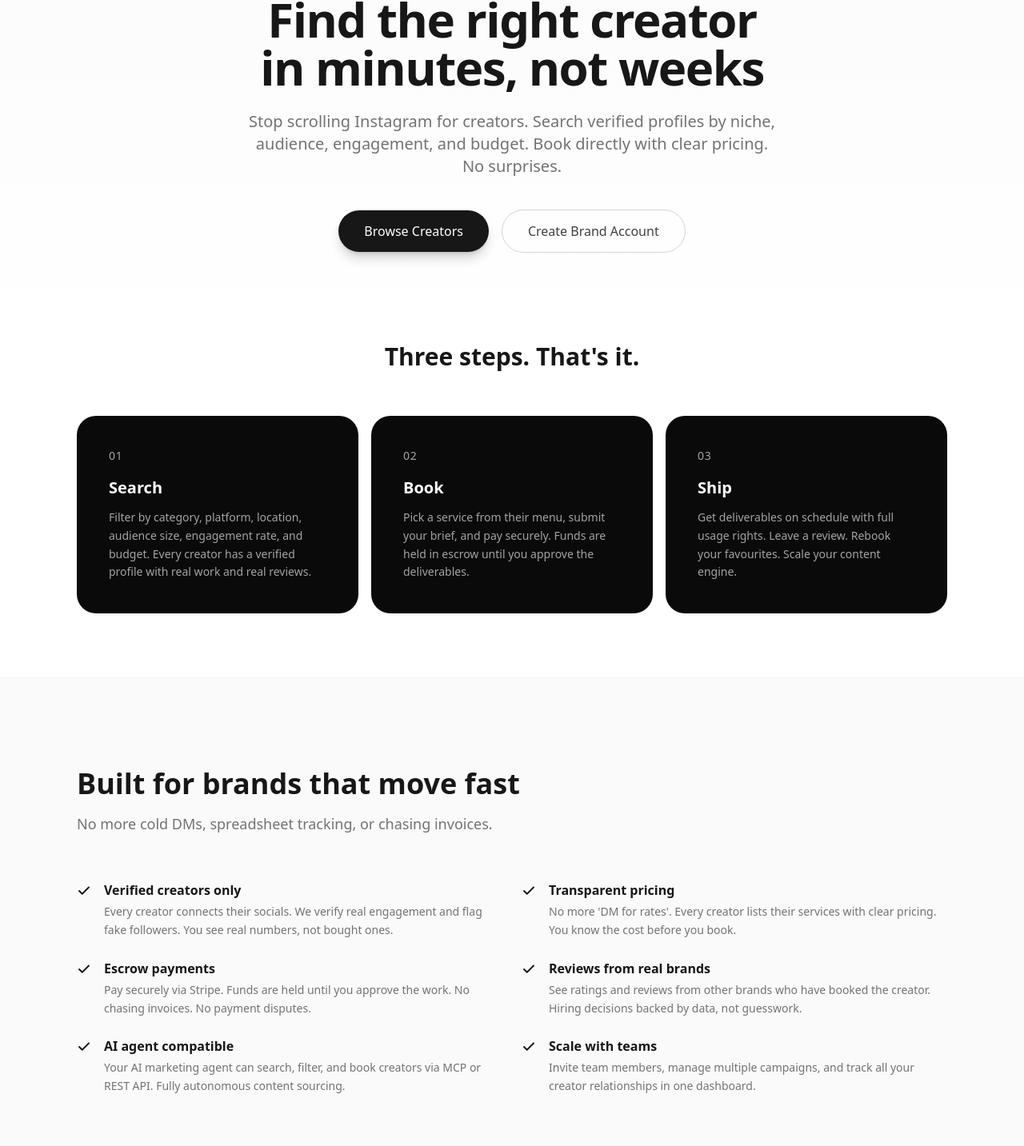
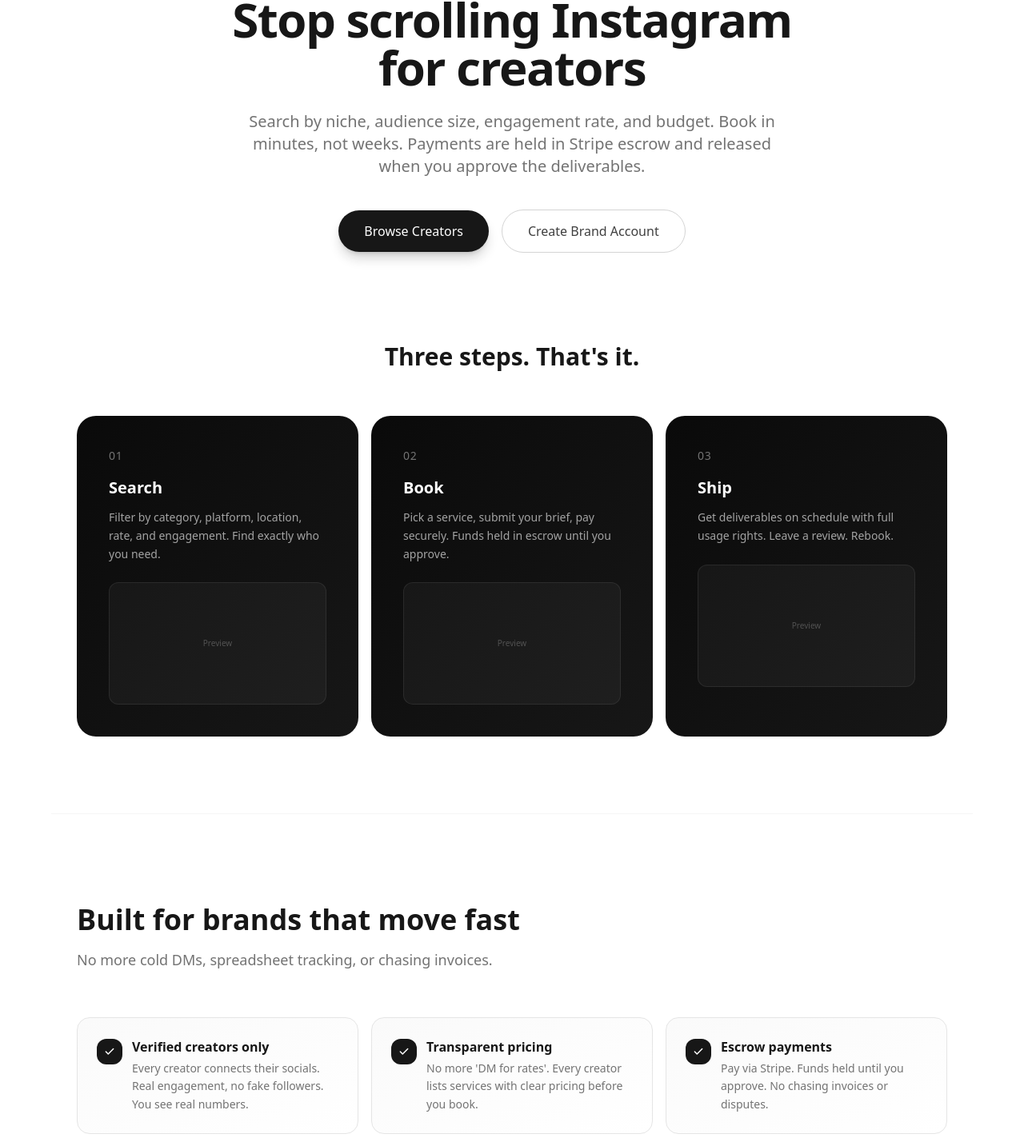
Before and after one commit to flinchify/hireacreator.ai, a Next.js app: page /for-brands in a window 1280 px wide. Shown: the part 230-1663 px from the top of the page at 80% size. Built offline with nearby package versions, Linux system fonts and the light colour scheme; no server answers.

Commit message:
For Brands: consistent white bg, gradient cards with hover animations, 3-col feature grid. Security: HSTS, X-Frame-Options, nosniff, referrer policy, permissions policy, no-cache on API routes. PWA: blob storage domain in next.config

```diff
--- a/components/for-brands-content.tsx
+++ b/components/for-brands-content.tsx
@@ -1,6 +1,7 @@
 "use client";
 
 import Link from "next/link";
+import Image from "next/image";
 import { useAuth } from "@/components/auth-context";
 import { AnimateOnScroll, StaggerChildren } from "@/components/animate-on-scroll";
 
@@ -19,19 +20,19 @@ export function ForBrandsContent() {
     <>
       {/* Hero */}
       <section className="relative pt-32 sm:pt-40 pb-20 sm:pb-28 overflow-hidden">
-        <div className="absolute inset-0 bg-gradient-to-b from-neutral-50 to-white" />
+        <div className="absolute inset-0 bg-white" />
         <div className="relative max-w-4xl mx-auto px-4 sm:px-6 lg:px-8 text-center">
           <div className="inline-flex items-center gap-2 px-4 py-1.5 bg-neutral-100 rounded-full text-sm font-medium text-neutral-600 mb-8">
             For Brands &amp; Agencies
           </div>
 
           <h1 className="font-display text-4xl sm:text-5xl lg:text-6xl font-bold tracking-tight text-neutral-900 leading-[1.1]">
-            Find the right creator<br className="hidden sm:block" /> in minutes, not weeks
+            Stop scrolling Instagram<br className="hidden sm:block" /> for creators
           </h1>
 
           <p className="mt-6 text-lg sm:text-xl text-neutral-500 max-w-2xl mx-auto leading-relaxed">
-            Stop scrolling Instagram for creators. Search verified profiles by niche,
-            audience, engagement, and budget. Book directly with clear pricing. No surprises.
+            Search by niche, audience size, engagement rate, and budget. Book in minutes, not weeks.
+            Payments are held in Stripe escrow and released when you approve the deliverables.
           </p>
 
           <div className="mt-10 flex flex-col sm:flex-row items-center justify-center gap-4">
@@ -50,8 +51,8 @@ export function ForBrandsContent() {
         </div>
       </section>
 
-      {/* How it works */}
-      <section className="max-w-6xl mx-auto px-4 sm:px-6 lg:px-8 pb-20">
+      {/* How it works — gradient cards with hover */}
+      <section className="max-w-6xl mx-auto px-4 sm:px-6 lg:px-8 pb-24 bg-white">
         <AnimateOnScroll>
           <div className="text-center mb-14">
             <h2 className="font-display text-3xl font-bold text-neutral-900 mb-4">
@@ -60,36 +61,27 @@ export function ForBrandsContent() {
           </div>
         </AnimateOnScroll>
         <StaggerChildren className="grid md:grid-cols-3 gap-4" staggerMs={150}>
-          <div className="aos-stagger-item bg-neutral-950 text-white rounded-3xl p-8 md:p-10">
-            <div className="text-sm font-medium text-neutral-400 uppercase tracking-wider mb-4">01</div>
-            <h3 className="font-display text-xl font-bold mb-3">Search</h3>
-            <p className="text-neutral-400 text-sm leading-relaxed">
-              Filter by category, platform, location, audience size, engagement rate, and budget.
-              Every creator has a verified profile with real work and real reviews.
-            </p>
-          </div>
-          <div className="aos-stagger-item bg-neutral-950 text-white rounded-3xl p-8 md:p-10">
-            <div className="text-sm font-medium text-neutral-400 uppercase tracking-wider mb-4">02</div>
-            <h3 className="font-display text-xl font-bold mb-3">Book</h3>
-            <p className="text-neutral-400 text-sm leading-relaxed">
-              Pick a service from their menu, submit your brief, and pay securely.
-              Funds are held in escrow until you approve the deliverables.
-            </p>
-          </div>
-          <div className="aos-stagger-item bg-neutral-950 text-white rounded-3xl p-8 md:p-10">
-            <div className="text-sm font-medium text-neutral-400 uppercase tracking-wider mb-4">03</div>
-            <h3 className="font-display text-xl font-bold mb-3">Ship</h3>
-            <p className="text-neutral-400 text-sm leading-relaxed">
-              Get deliverables on schedule with full usage rights.
-              Leave a review. Rebook your favourites. Scale your content engine.
-            </p>
-          </div>
+          {[
+            { num: "01", title: "Search", desc: "Filter by category, platform, location, rate, and engagement. Find exactly who you need.", gradient: "from-neutral-900 via-neutral-800 to-neutral-900", screenshot: "/browse" },
+            { num: "02", title: "Book", desc: "Pick a service, submit your brief, pay securely. Funds held in escrow until you approve.", gradient: "from-neutral-900 via-neutral-850 to-neutral-800", screenshot: "/pricing" },
+            { num: "03", title: "Ship", desc: "Get deliverables on schedule with full usage rights. Leave a review. Rebook.", gradient: "from-neutral-800 via-neutral-900 to-neutral-900", screenshot: null },
+          ].map(step => (
+            <div key={step.num} className="aos-stagger-item group bg-gradient-to-br from-neutral-950 to-neutral-900 text-white rounded-3xl p-8 md:p-10 hover:scale-[1.02] hover:shadow-2xl hover:shadow-neutral-900/30 transition-all duration-300 cursor-default">
+              <div className="text-sm font-medium text-neutral-500 uppercase tracking-wider mb-4">{step.num}</div>
+              <h3 className="font-display text-xl font-bold mb-3 group-hover:text-white transition-colors">{step.title}</h3>
+              <p className="text-neutral-400 text-sm leading-relaxed mb-6">{step.desc}</p>
+              {/* Mini screenshot placeholder */}
+              <div className="rounded-xl bg-white/[0.04] border border-white/[0.08] overflow-hidden aspect-video flex items-center justify-center group-hover:border-white/15 transition-colors">
+                <div className="text-[10px] text-neutral-600 font-medium">Preview</div>
+              </div>
+            </div>
+          ))}
         </StaggerChildren>
       </section>
 
-      {/* Why HireACreator */}
-      <AnimateOnScroll as="section" className="bg-neutral-50 border-y border-neutral-100">
-        <div className="max-w-6xl mx-auto px-4 sm:px-6 lg:px-8 py-20 sm:py-28">
+      {/* Why HireACreator — SAME white background */}
+      <AnimateOnScroll as="section" className="bg-white">
+        <div className="max-w-6xl mx-auto px-4 sm:px-6 lg:px-8 py-20 sm:py-28 border-t border-neutral-100">
           <div className="max-w-2xl mb-14">
             <h2 className="font-display text-3xl sm:text-4xl font-bold text-neutral-900 leading-tight mb-4">
               Built for brands that move fast
@@ -99,38 +91,24 @@ export function ForBrandsContent() {
             </p>
           </div>
 
-          <div className="grid sm:grid-cols-2 gap-6">
+          <div className="grid sm:grid-cols-2 lg:grid-cols-3 gap-4">
             {[
-              {
-                title: "Verified creators only",
-                desc: "Every creator connects their socials. We verify real engagement and flag fake followers. You see real numbers, not bought ones.",
-              },
-              {
-                title: "Transparent pricing",
-                desc: "No more 'DM for rates'. Every creator lists their services with clear pricing. You know the cost before you book.",
-              },
-              {
-                title: "Escrow payments",
-                desc: "Pay securely via Stripe. Funds are held until you approve the work. No chasing invoices. No payment disputes.",
-              },
-              {
-                title: "Reviews from real brands",
-                desc: "See ratings and reviews from other brands who have booked the creator. Hiring decisions backed by data, not guesswork.",
-              },
-              {
-                title: "AI agent compatible",
-                desc: "Your AI marketing agent can search, filter, and book creators via MCP or REST API. Fully autonomous content sourcing.",
-              },
-              {
-                title: "Scale with teams",
-                desc: "Invite team members, manage multiple campaigns, and track all your creator relationships in one dashboard.",
-              },
+              { title: "Verified creators only", desc: "Every creator connects their socials. Real engagement, no fake followers. You see real numbers.", gradient: "from-neutral-50 to-white" },
+              { title: "Transparent pricing", desc: "No more 'DM for rates'. Every creator lists services with clear pricing before you book.", gradient: "from-neutral-50 to-white" },
+              { title: "Escrow payments", desc: "Pay via Stripe. Funds held until you approve. No chasing invoices or disputes.", gradient: "from-neutral-50 to-white" },
+              { title: "Real brand reviews", desc: "See ratings and reviews from brands who booked the creator. Decisions backed by data.", gradient: "from-neutral-50 to-white" },
+              { title: "AI agent compatible", desc: "Your AI marketing agent can search, filter, and book creators via MCP or REST API.", gradient: "from-neutral-50 to-white" },
+              { title: "Scale with teams", desc: "Invite team members, manage campaigns, track all creator relationships in one dashboard.", gradient: "from-neutral-50 to-white" },
             ].map((item) => (
-              <div key={item.title} className="flex items-start gap-4">
-                <div className="mt-1 shrink-0"><CheckIcon /></div>
-                <div>
-                  <h3 className="font-display font-bold text-neutral-900 mb-1">{item.title}</h3>
-                  <p className="text-sm text-neutral-500 leading-relaxed">{item.desc}</p>
+              <div key={item.title} className="group bg-gradient-to-br from-neutral-50 to-white border border-neutral-200 rounded-2xl p-6 hover:border-neutral-300 hover:shadow-lg hover:-translate-y-1 transition-all duration-300">
+                <div className="flex items-start gap-3">
+                  <div className="mt-0.5 shrink-0 w-8 h-8 rounded-xl bg-neutral-900 flex items-center justify-center group-hover:scale-110 transition-transform duration-300">
+                    <svg width="14" height="14" viewBox="0 0 24 24" fill="none" stroke="white" strokeWidth="2.5"><path d="M20 6L9 17l-5-5" strokeLinecap="round" strokeLinejoin="round" /></svg>
+                  </div>
+                  <div>
+                    <h3 className="font-display font-bold text-neutral-900 mb-1">{item.title}</h3>
+                    <p className="text-sm text-neutral-500 leading-relaxed">{item.desc}</p>
+                  </div>
                 </div>
               </div>
             ))}
@@ -138,9 +116,9 @@ export function ForBrandsContent() {
         </div>
       </AnimateOnScroll>
 
-      {/* vs traditional */}
+      {/* Old way vs new way */}
       <AnimateOnScroll as="section" className="bg-white">
-        <div className="max-w-4xl mx-auto px-4 sm:px-6 lg:px-8 py-20 sm:py-28">
+        <div className="max-w-4xl mx-auto px-4 sm:px-6 lg:px-8 py-20 sm:py-28 border-t border-neutral-100">
           <div className="text-center mb-14">
             <h2 className="font-display text-3xl font-bold text-neutral-900 mb-4">
               The old way vs. the new way
@@ -148,39 +126,19 @@ export function ForBrandsContent() {
           </div>
 
           <div className="grid md:grid-cols-2 gap-6">
-            <div className="border border-neutral-200 rounded-2xl p-8">
+            <div className="border border-neutral-200 rounded-2xl p-8 hover:shadow-sm transition-shadow">
               <div className="font-display font-bold text-neutral-400 text-lg mb-4">Without HireACreator</div>
               <ul className="space-y-3">
-                {[
-                  "Scroll Instagram for hours looking for creators",
-                  "DM 50 people, get 5 replies",
-                  "Negotiate rates over chat for days",
-                  "Pay via invoice, chase for weeks",
-                  "No guarantee on quality or delivery",
-                  "Start over every time you need content",
-                ].map((item) => (
-                  <li key={item} className="flex items-center gap-3 text-sm text-neutral-400">
-                    <span className="inline-block w-4 h-0.5 bg-neutral-200 rounded" />
-                    {item}
-                  </li>
+                {["Scroll Instagram for hours looking for creators","DM 50 people, get 5 replies","Negotiate rates over chat for days","Pay via invoice, chase for weeks","No guarantee on quality or delivery","Start over every time you need content"].map((item) => (
+                  <li key={item} className="flex items-center gap-3 text-sm text-neutral-400"><span className="inline-block w-4 h-0.5 bg-neutral-200 rounded" />{item}</li>
                 ))}
               </ul>
             </div>
-            <div className="border-2 border-neutral-900 rounded-2xl p-8 bg-neutral-50">
+            <div className="border-2 border-neutral-900 rounded-2xl p-8 bg-gradient-to-br from-neutral-50 to-white hover:shadow-lg transition-shadow">
               <div className="font-display font-bold text-neutral-900 text-lg mb-4">With HireACreator</div>
               <ul className="space-y-3">
-                {[
-                  "Search verified creators by niche and budget",
-                  "See portfolios, pricing, and reviews upfront",
-                  "Book instantly with clear rates",
-                  "Pay securely with escrow protection",
-                  "Ratings and reviews from real brands",
-                  "Rebook your top performers in one click",
-                ].map((item) => (
-                  <li key={item} className="flex items-center gap-3 text-sm text-neutral-700">
-                    <CheckIcon />
-                    {item}
-                  </li>
+                {["Search verified creators by niche and budget","See portfolios, pricing, and reviews upfront","Book instantly with clear rates","Pay securely with escrow protection","Ratings and reviews from real brands","Rebook your top performers in one click"].map((item) => (
+                  <li key={item} className="flex items-center gap-3 text-sm text-neutral-700"><CheckIcon />{item}</li>
                 ))}
               </ul>
             </div>
@@ -191,24 +149,11 @@ export function ForBrandsContent() {
       {/* CTA */}
       <AnimateOnScroll as="section" className="bg-neutral-950 text-white">
         <div className="max-w-3xl mx-auto px-4 sm:px-6 lg:px-8 py-24 text-center">
-          <h2 className="font-display text-3xl sm:text-4xl font-bold mb-4">
-            Your next creator is already here
-          </h2>
-          <p className="text-neutral-400 text-lg mb-10 max-w-xl mx-auto">
-            Browse verified creators, see their work, and book directly. No signup required to browse.
-          </p>
+          <h2 className="font-display text-3xl sm:text-4xl font-bold mb-4">Your next creator is already here</h2>
+          <p className="text-neutral-400 text-lg mb-10 max-w-xl mx-auto">Browse verified creators, see their work, and book directly. No signup required to browse.</p>
           <div className="flex flex-col sm:flex-row items-center justify-center gap-4">
-            <Link href="/browse">
-              <button className="px-8 py-3.5 text-base font-medium text-neutral-900 bg-white rounded-full hover:bg-neutral-100 transition-colors w-full sm:w-auto">
-                Browse Creators
-              </button>
-            </Link>
-            <button
-              onClick={() => openSignup("brand")}
-              className="px-8 py-3.5 text-base font-medium text-white bg-transparent rounded-full border border-neutral-700 hover:border-neutral-500 transition-all w-full sm:w-auto"
-            >
-              Create Brand Account
-            </button>
+            <Link href="/browse"><button className="px-8 py-3.5 text-base font-medium text-neutral-900 bg-white rounded-full hover:bg-neutral-100 transition-colors w-full sm:w-auto">Browse Creators</button></Link>
+            <button onClick={() => openSignup("brand")} className="px-8 py-3.5 text-base font-medium text-white bg-transparent rounded-full border border-neutral-700 hover:border-neutral-500 transition-all w-full sm:w-auto">Create Brand Account</button>
           </div>
         </div>
       </AnimateOnScroll>
--- a/next.config.js
+++ b/next.config.js
@@ -4,7 +4,30 @@ const nextConfig = {
     remotePatterns: [
       { protocol: "https", hostname: "images.unsplash.com" },
       { protocol: "https", hostname: "randomuser.me" },
+      { protocol: "https", hostname: "*.public.blob.vercel-storage.com" },
     ],
+  },
+  async headers() {
+    return [
+      {
+        source: "/(.*)",
+        headers: [
+          { key: "X-Frame-Options", value: "SAMEORIGIN" },
+          { key: "X-Content-Type-Options", value: "nosniff" },
+          { key: "Referrer-Policy", value: "strict-origin-when-cross-origin" },
+          { key: "X-DNS-Prefetch-Control", value: "on" },
+          { key: "Strict-Transport-Security", value: "max-age=31536000; includeSubDomains" },
+          { key: "Permissions-Policy", value: "camera=(), microphone=(), geolocation=()" },
+        ],
+      },
+      {
+        source: "/api/(.*)",
+        headers: [
+          { key: "X-Frame-Options", value: "DENY" },
+          { key: "Cache-Control", value: "no-store, no-cache, must-revalidate" },
+        ],
+      },
+    ];
   },
 };
 
```
